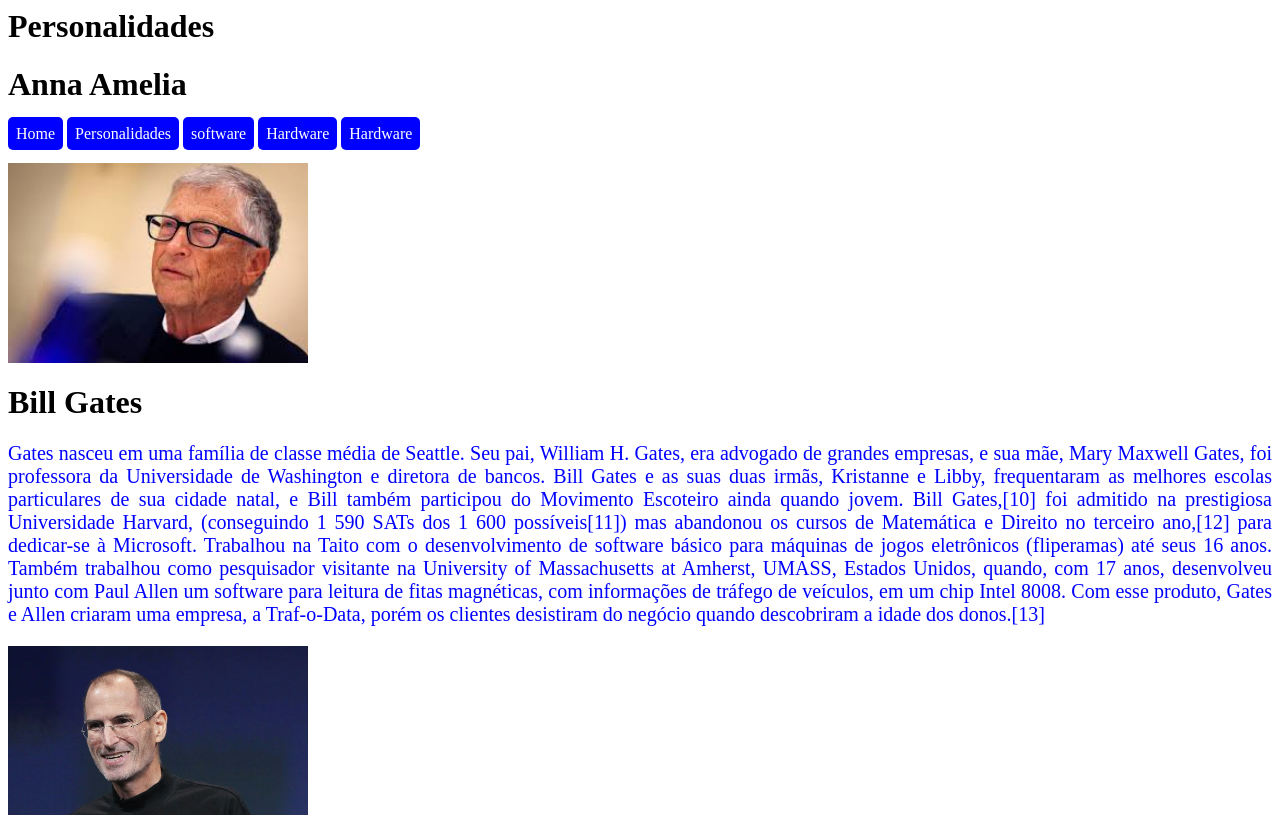
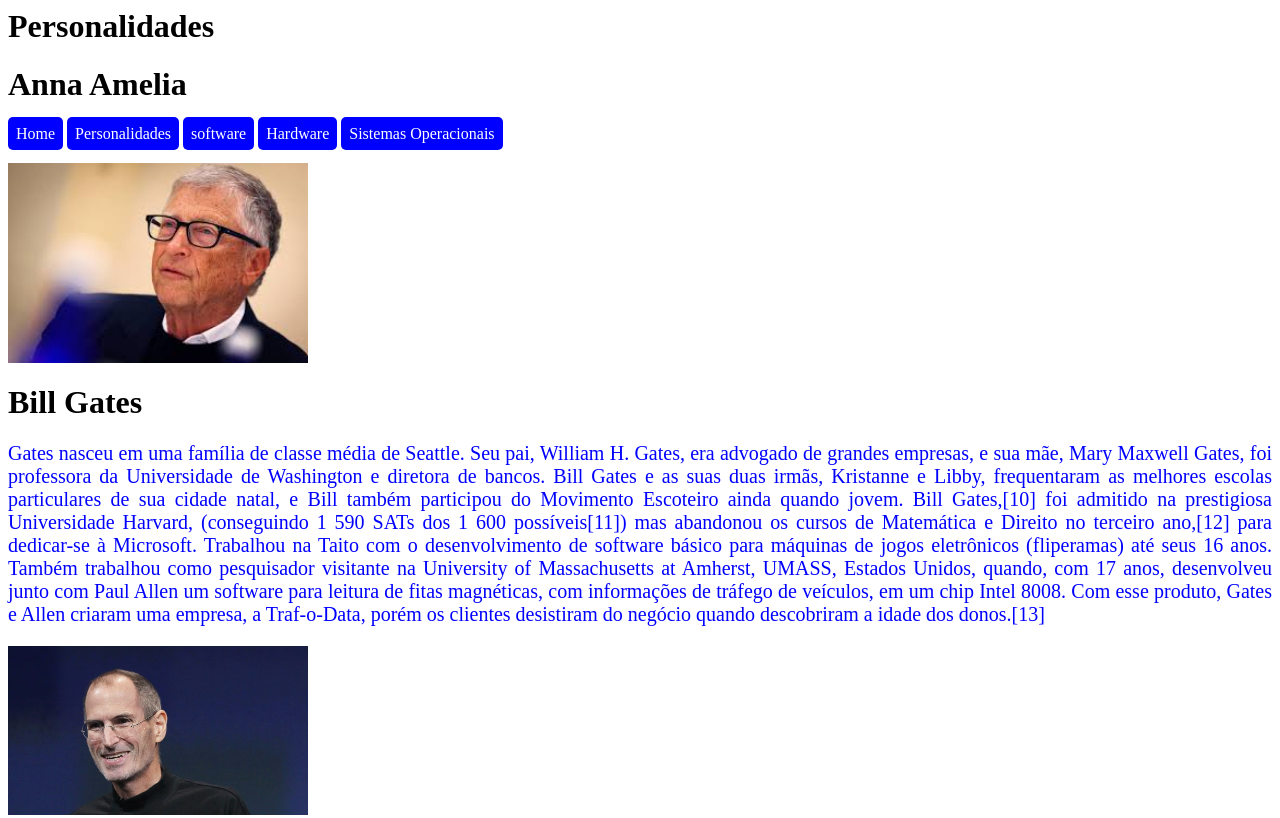
Before and after one commit to annaalima-del/site, a plain HTML site: page personalidades.html in a window 1280 px wide. Shown: the top 818 px of the page. Drawn offline with Linux system fonts and the light colour scheme.

Commit message:
Update personalidades.html
gfgdsfgs

```diff
--- a/personalidades.html
+++ b/personalidades.html
@@ -42,7 +42,7 @@ margin-bottom:20px;
 <a href="personalidades.html">Personalidades</a>
 <a href="softwares.html">software</a>
 <a href="hardware.html">Hardware</a>
-<a href="so.html">Hardware</a>
+<a href="so.html">Sistemas Operacionais</a>
 </div>
 
 
```
